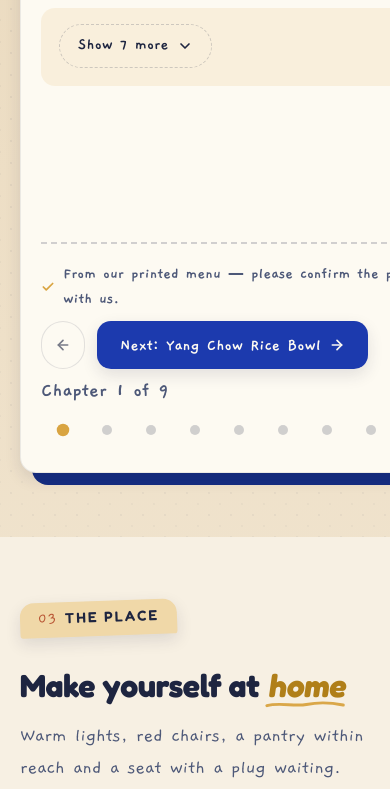
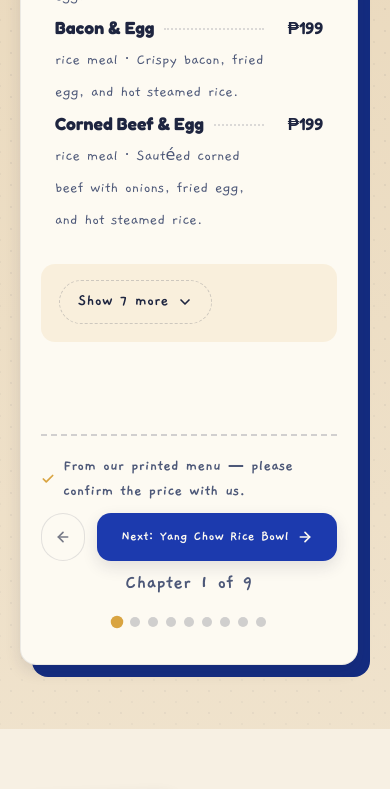
Before and after one commit to itchydimeee/notepads, a Next.js app: page / in a window 390 px wide. Shown: the part 7000-7789 px from the top of the page. Built offline with nearby package versions, Linux system fonts and the light colour scheme.

Commit message:
feat(menu): enhance layout and responsiveness of progress indicators and pager controls

```diff
--- a/app/menu.css
+++ b/app/menu.css
@@ -38,6 +38,10 @@
   margin: 0 auto;
   width: 100%;
   display: grid;
+  /* minmax(0, 1fr): the track may shrink below any child's min-content — a
+     wide descendant (e.g. the 9-dot progress row) must overflow-clip inside
+     the card, never widen the whole section past the viewport */
+  grid-template-columns: minmax(0, 1fr);
   gap: clamp(40px, 5vw, 64px);
 }
 
@@ -720,12 +724,18 @@
 
 .menu-dots {
   display: flex;
+  justify-content: center;
+  min-width: 0;
 }
 
 .menu-dot {
   display: grid;
   place-items: center;
-  width: 44px;
+  /* 36px basis + shrink: tighter spacing than the old fixed 44px on desktop,
+     and the 9 stops narrow evenly on phones so they always stay on ONE line
+     (floored at 18px so the 10px visual cores never collide) */
+  flex: 0 1 36px;
+  min-width: 18px;
   height: 44px;
   padding: 0;
   background: none;
@@ -846,6 +856,36 @@
     grid-template-columns: 1fr;
   }
 
+  /* 9 full-width dot stops no longer overflow (see .menu-dot flex shrink),
+      so the progress row stays one centered line — no per-width overrides */
+
+  /* pager: prev + Next always share ONE row — the Next button takes the
+      remaining width and its label shrinks (font + padding) instead of the
+      whole button wrapping below the round prev button */
+  .menu-pager-ctas {
+    flex-wrap: nowrap;
+    width: 100%;
+  }
+
+  .menu-pager-ctas .btn {
+    min-width: 0;
+  }
+
+  .menu-pager-ctas .menu-prev {
+    flex: 0 0 44px;
+  }
+
+  .menu-pager-ctas .btn-blue {
+    flex: 1 1 0;
+    font-size: 0.9rem;
+    padding: 0 10px;
+  }
+
+  /* "Chapter N of 9" + dots read as one centered block when they wrap */
+  .menu-progress-block {
+    justify-content: center;
+  }
+
   /* long single prices ("₱119 (1 pc) / ₱199 (2 pc)") crush the name/meta
       column into one-word-per-line wraps at phone width — the row stacks:
       name + dotted leader + meta take the full first line, the price drops
```
